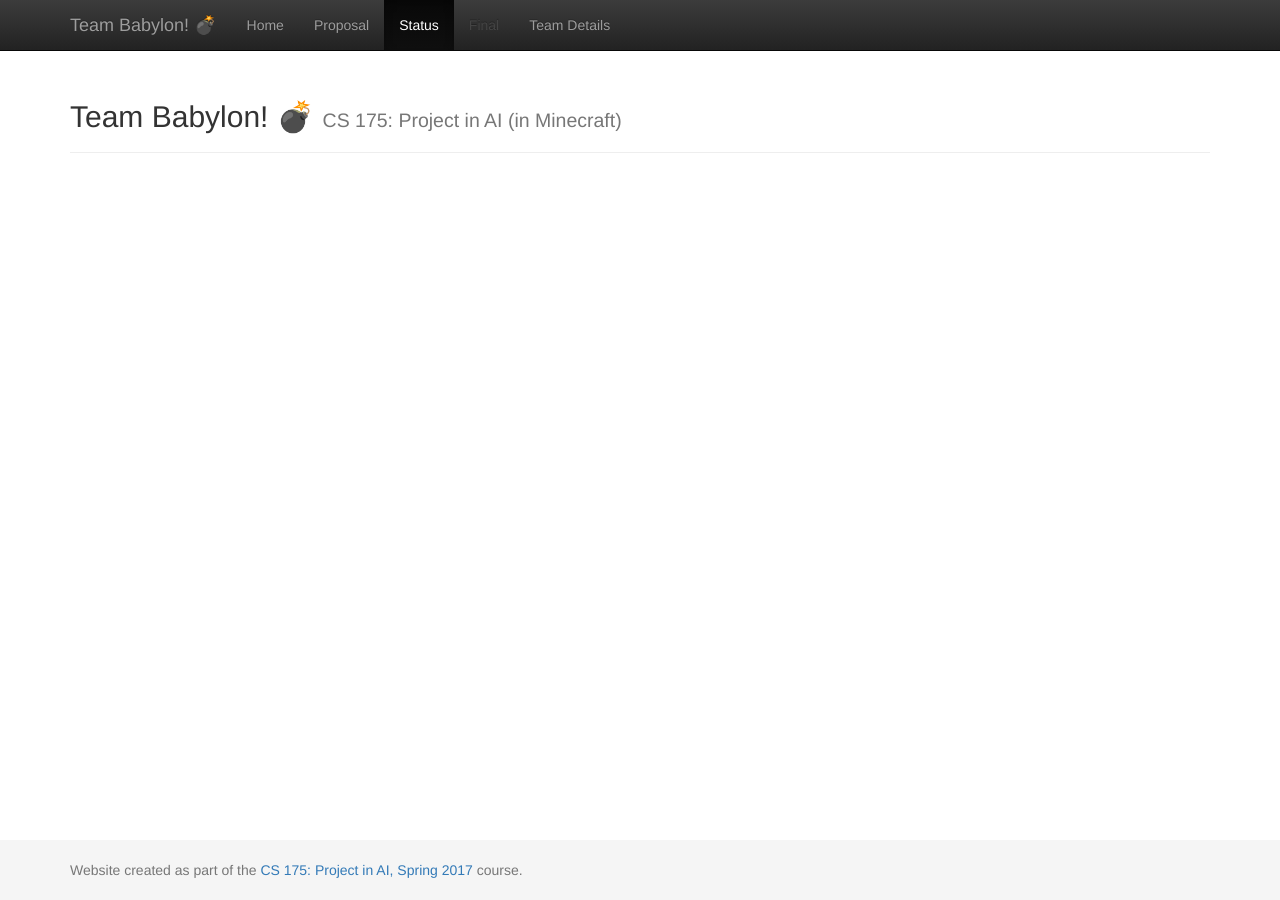
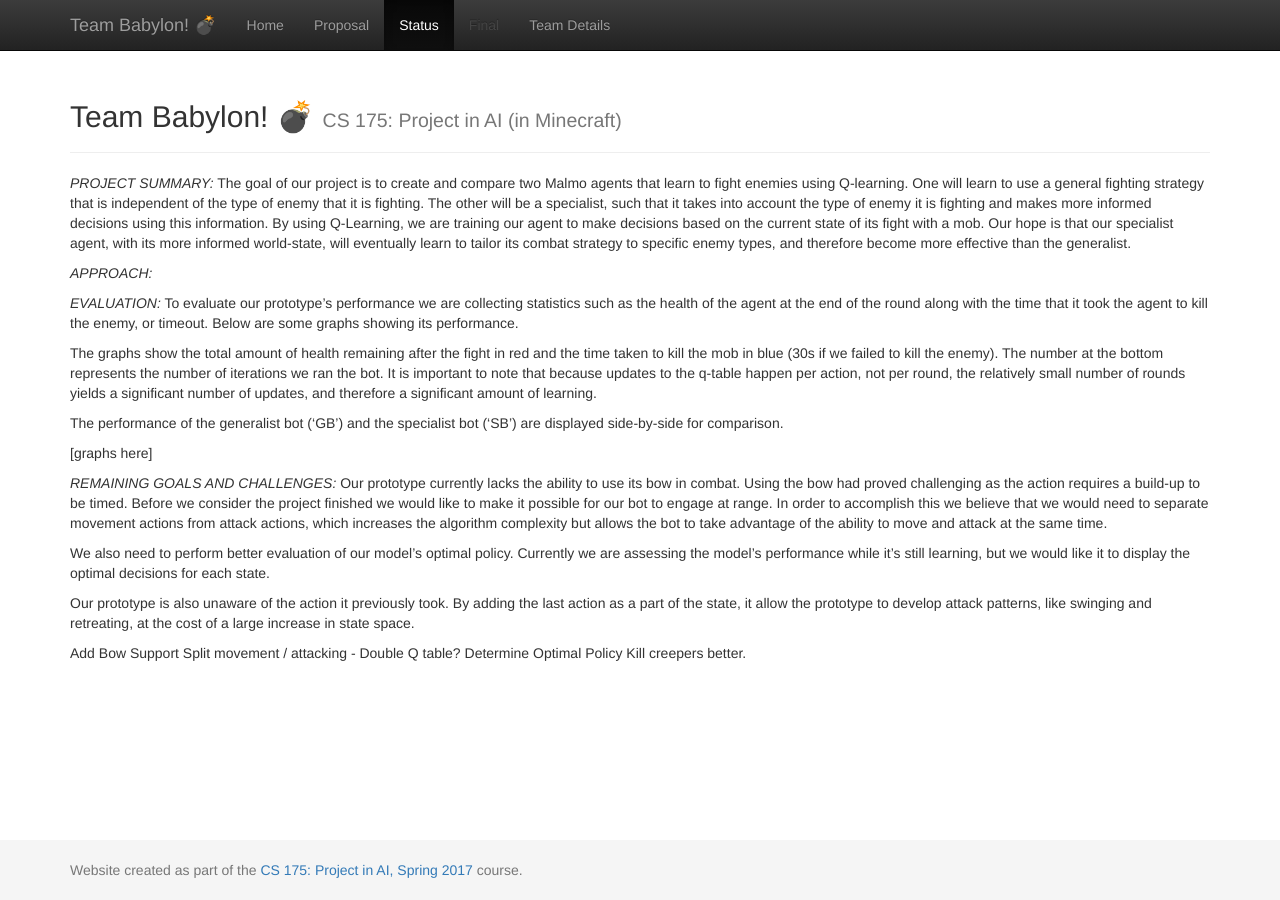
Before and after one commit to StStevens/TeamBabylon, a Jekyll site: the page built from docs/status.md, in a window 1280 px wide. Built offline with Jekyll 4.4.1, drawn with Linux system fonts in a browser that asks for light colours.

Commit message:
uploading pictures and status.md template

```diff
--- a/docs/status.md
+++ b/docs/status.md
@@ -2,3 +2,31 @@
 layout: default
 title:  Status
 ---
+
+*PROJECT SUMMARY:*
+The goal of our project is to create and compare two Malmo agents that learn to fight enemies using Q-learning. One will learn to use a general fighting strategy that is independent of the type of enemy that it is fighting. The other will be a specialist, such that it takes into account the type of enemy it is fighting and makes more informed decisions using this information. By using Q-Learning, we are training our agent to make decisions based on the current state of its fight with a mob. Our hope is that our specialist agent, with its more informed world-state, will eventually learn to tailor its combat strategy to specific enemy types, and therefore become more effective than the generalist.
+
+*APPROACH:*
+
+
+*EVALUATION:*
+To evaluate our prototype’s performance we are collecting statistics such as the health of the agent at the end of the round along with the time that it took the agent to kill the enemy, or timeout. Below are some graphs showing its performance.
+
+The graphs show the total amount of health remaining after the fight in red and the time taken to kill the mob in blue (30s if we failed to kill the enemy). The number at the bottom represents the number of iterations we ran the bot. It is important to note that because updates to the q-table happen per action, not per round, the relatively small number of rounds yields a significant number of updates, and therefore a significant amount of learning.
+
+The performance of the generalist bot (‘GB’) and the specialist bot (‘SB’) are displayed side-by-side for comparison.
+
+[graphs here]
+
+
+*REMAINING GOALS AND CHALLENGES:*
+Our prototype currently lacks the ability to use its bow in combat. Using the bow had proved challenging as the action requires a build-up to be timed. Before we consider the project finished we would like to make it possible for our bot to engage at range. In order to accomplish this we believe that we would need to separate movement actions from attack actions, which increases the algorithm complexity but allows the bot to take advantage of the ability to move and attack at the same time.
+
+We also need to perform better evaluation of our model’s optimal policy. Currently  we are assessing the model’s performance while it’s still learning, but we would like it to display the optimal decisions for each state.
+
+Our prototype is also unaware of the action it previously took. By adding the last action as a part of the state, it allow the prototype to develop attack patterns, like swinging and retreating, at the cost of a large increase in state space.
+
+   Add Bow Support
+   Split movement / attacking - Double Q table?
+   Determine Optimal Policy
+   Kill creepers better.
```
Also changed, not shown: docs/blaze.png (added), docs/cave-spider.png (added), docs/creeper.png (added), docs/endermite.png (added), docs/ghast.png (added), docs/silverfish.png (added), docs/skeleton.png (added), docs/spider.png (added), docs/witch.png (added), docs/wolf.png (added), docs/zombie-pigman.png (added), docs/zombie.png (added).
